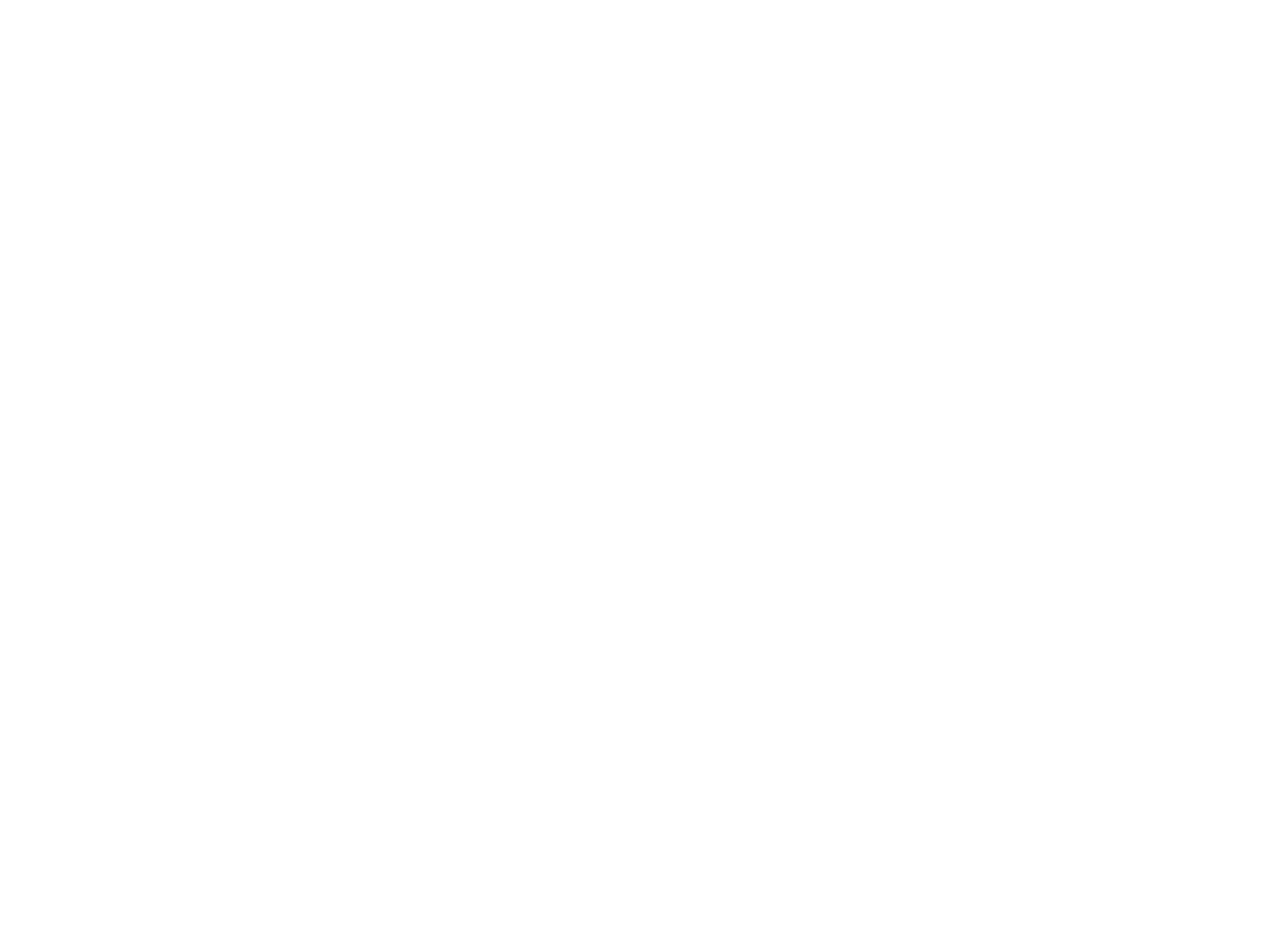
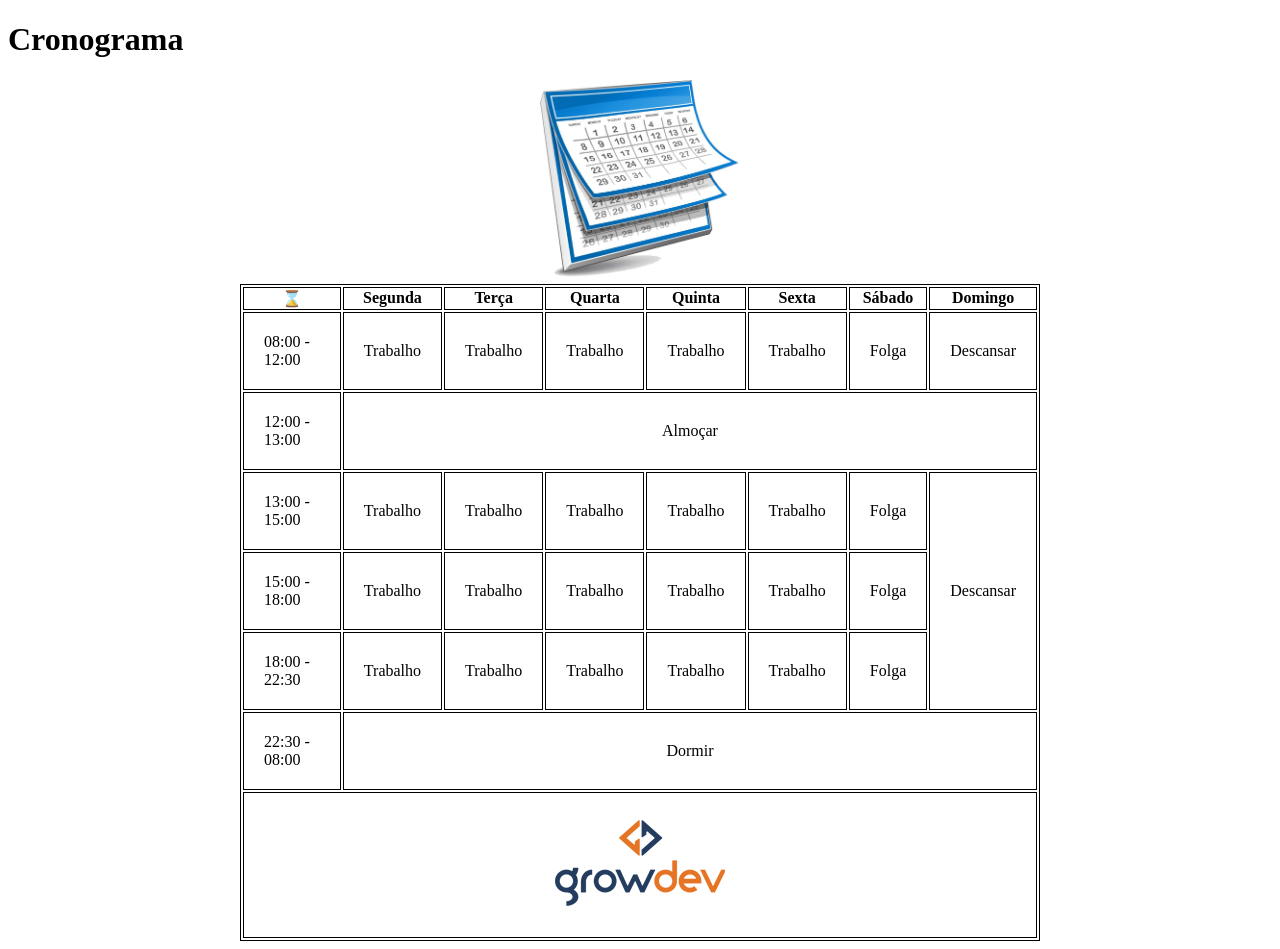
Before and after one commit to antonio-salviato/cronograma-tables, a plain HTML site: page index.html in a window 1280 px wide. Before the commit the page ends 800 px from the top, so only its background shows below. Drawn offline with Linux system fonts and the light colour scheme.

Commit message:
initial commit

```diff
--- a/index.html
+++ b/index.html
@@ -4,7 +4,101 @@
     <meta charset="UTF-8" />
     <meta http-equiv="X-UA-Compatible" content="IE=edge" />
     <meta name="viewport" content="width=device-width, initial-scale=1.0" />
-    <title>Document</title>
+    <title>Cronograma</title>
+    <style>
+        table {
+            border: 1px solid;
+            border-spacing: 1;
+            width: 100%;
+
+        }
+        th{
+            border: 1px solid;
+        }
+        td{
+            border: 1px solid;
+            padding: 20px;
+        }
+    </style>
   </head>
-  <body></body>
+  <body>
+    <header>
+      <h1>Cronograma</h1>
+    </header>
+    <main>
+      <div align="center">
+        <img style="width: 200px" src="./images/calendario.png" alt="" />
+      </div>
+      <table border="5" align="center" style="width: 800px; height: 200px">
+        <thead>
+          <tr>
+            <th><span>&#8987</span></th>
+            <th>Segunda</th>
+            <th>Terça</th>
+            <th>Quarta</th>
+            <th>Quinta</th>
+            <th>Sexta</th>
+            <th>Sábado</th>
+            <th>Domingo</th>
+          </tr>
+        </thead>
+        <tbody>
+          <tr>
+            <td>08:00 - 12:00</td>
+            <td>Trabalho</td>
+            <td>Trabalho</td>
+            <td>Trabalho</td>
+            <td>Trabalho</td>
+            <td>Trabalho</td>
+            <td>Folga</td>
+            <td>Descansar</td>
+          </tr>
+          <tr>
+            <td>12:00 - 13:00</td>
+            <td colspan="7" align="center">Almoçar</td>
+          </tr>
+          <tr>
+            <td>13:00 - 15:00</td>
+            <td>Trabalho</td>
+            <td>Trabalho</td>
+            <td>Trabalho</td>
+            <td>Trabalho</td>
+            <td>Trabalho</td>
+            <td>Folga</td>
+            <td rowspan="3">Descansar</td>
+          </tr>
+          <tr>
+            <td>15:00 - 18:00</td>
+            <td>Trabalho</td>
+            <td>Trabalho</td>
+            <td>Trabalho</td>
+            <td>Trabalho</td>
+            <td>Trabalho</td>
+            <td>Folga</td>
+          </tr>
+          <tr>
+            <td>18:00 - 22:30</td>
+            <td>Trabalho</td>
+            <td>Trabalho</td>
+            <td>Trabalho</td>
+            <td>Trabalho</td>
+            <td>Trabalho</td>
+            <td>Folga</td>
+          </tr>
+          <tr>
+            <td>22:30 - 08:00</td>
+            <td colspan="7" align="center">Dormir</td>
+          </tr>
+        </tbody>
+            <footer>
+                <tr>
+                    <td colspan="8" align="center">
+                        <img src="./images/logo-dark.png" alt="">
+                    </td>
+                </tr>
+            </footer>
+
+      </table>
+    </main>
+  </body>
 </html>
```
Also changed, not shown: images/calendario.png (added), images/logo-dark.png (added).
